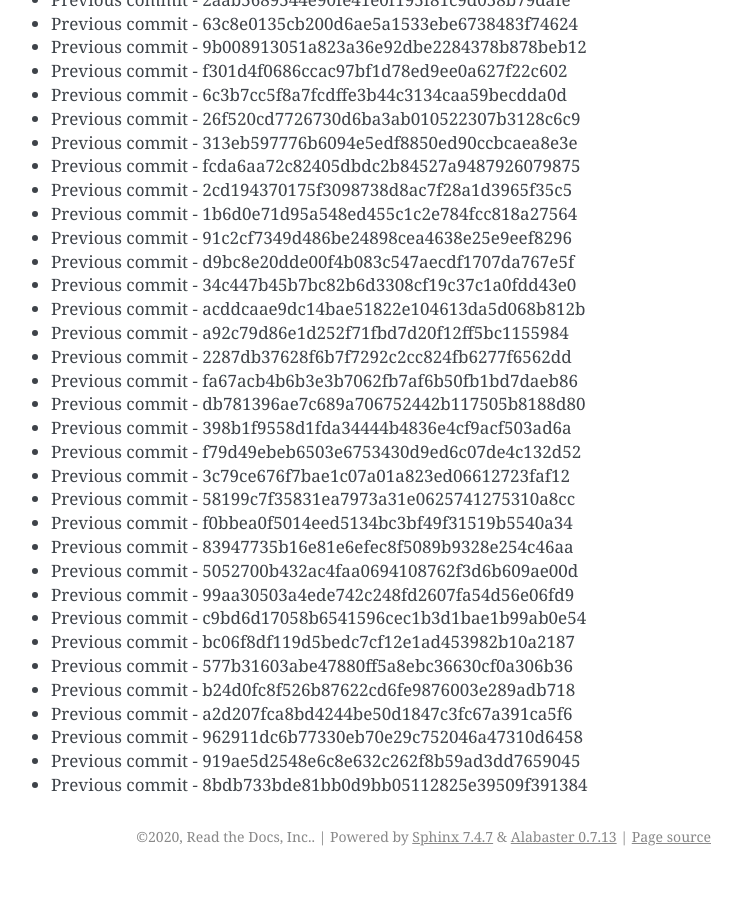
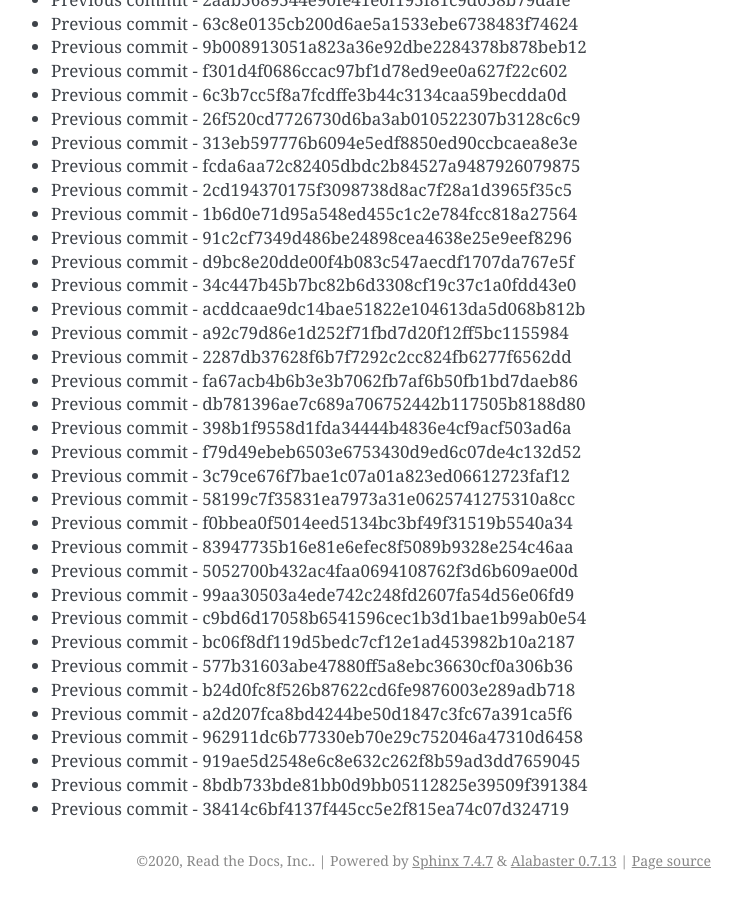
Before and after one commit to readthedocs/rtd-git-stresstest, a Sphinx documentation site: the page built from docs/updates.rst, in a window 1280 px wide and 900 px high, scrolled down 78186 px. Shown: the whole window, without its empty margins (399-1141 px from the left). Built offline with Sphinx 7.4.7, drawn with Linux system fonts in a browser that asks for light colours; before the commit the page ends 79062 px from its top, so only the background shows below that.

Commit message:
Generating commit from previous: 38414c6bf4137f445cc5e2f815ea74c07d324719

```diff
--- a/docs/updates.rst
+++ b/docs/updates.rst
@@ -3317,3 +3317,4 @@ It can be tested for any performance characteristics.
 * Previous commit - 962911dc6b77330eb70e29c752046a47310d6458
 * Previous commit - 919ae5d2548e6c8e632c262f8b59ad3dd7659045
 * Previous commit - 8bdb733bde81bb0d9bb05112825e39509f391384
+* Previous commit - 38414c6bf4137f445cc5e2f815ea74c07d324719
```
